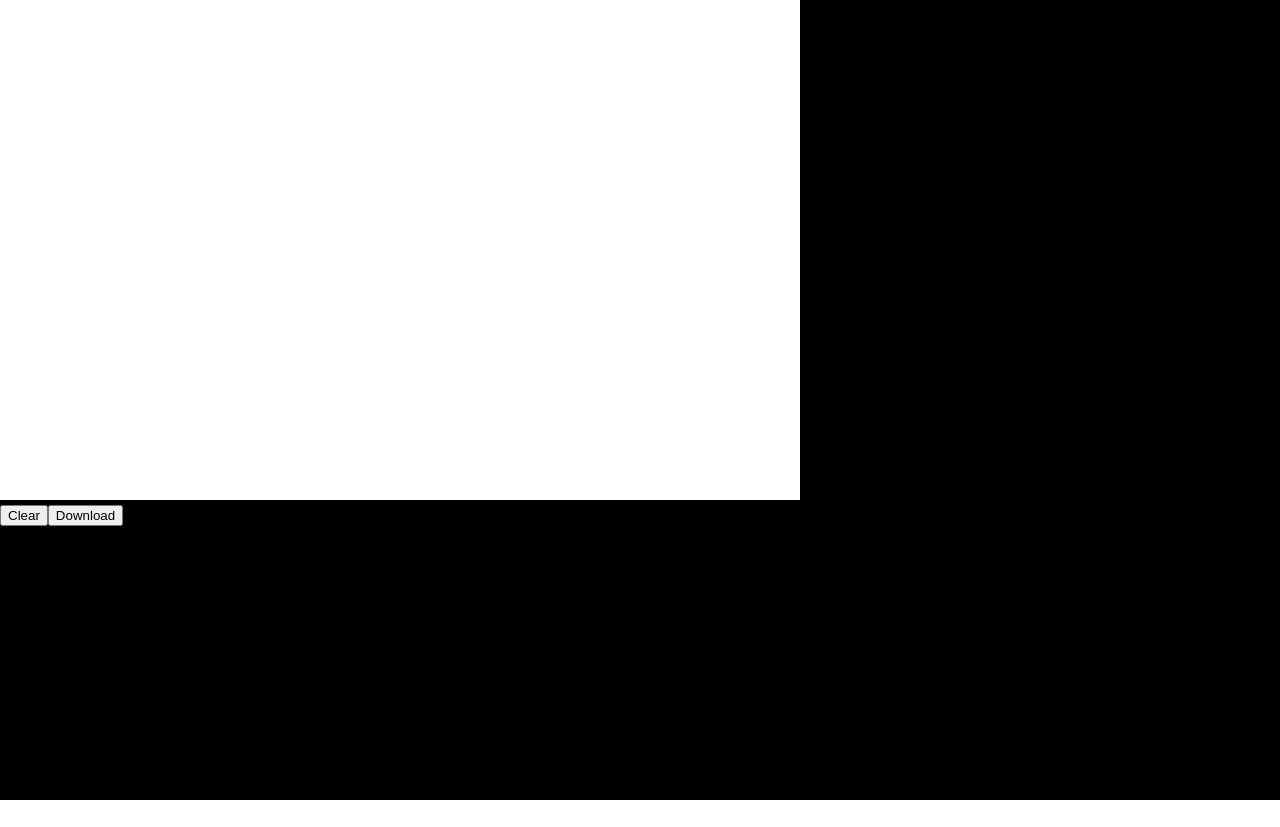
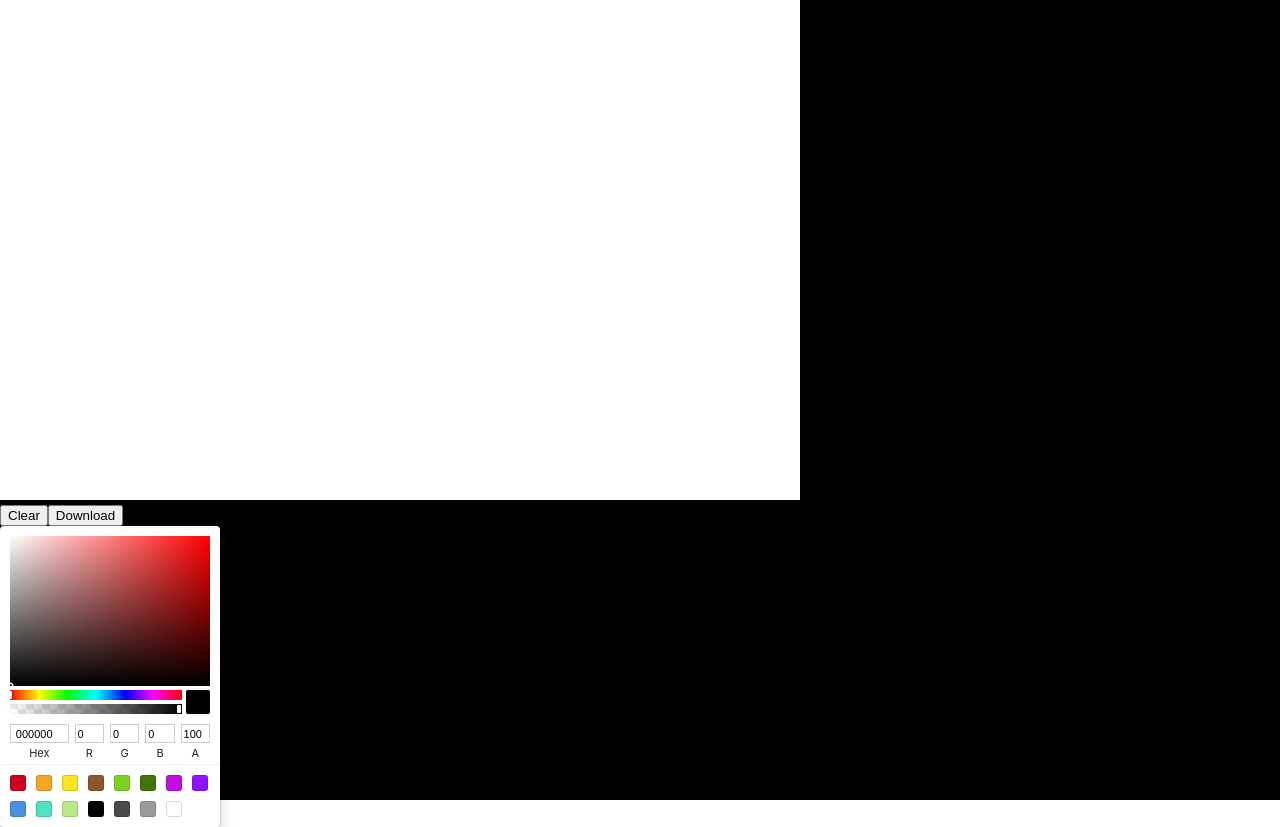
Before and after one commit to QinShiwen/canvas, a React (Create React App) app: page / in a window 1280 px wide. Before the commit the page ends 800 px from the top, so only its background shows below. Built offline with nearby package versions, Linux system fonts and the light colour scheme.

Commit message:
feature/change_color

```diff
--- a/src/pages/Paint/Canvas.tsx
+++ b/src/pages/Paint/Canvas.tsx
@@ -1,7 +1,7 @@
 import React, { useRef, useEffect, useState } from "react";
 import styled from "styled-components";
-//import "react-color";
-//import { SketchPicker } from 'react-color';
+import "react-color";
+import { SketchPicker } from 'react-color';
 
 interface CanvasProps {
   w: number;
@@ -11,6 +11,7 @@ interface CanvasProps {
 export const Canvas = ({ w, h }: CanvasProps) => {
   const canvasRef = useRef<HTMLCanvasElement>(null);
   const [isDrawing, setIsDrawing] = useState(false);
+  const [penColor,setPenColor] = useState("#000000")
 
   const startDrawing = (e: React.MouseEvent<HTMLCanvasElement>) => {
     const canvas = canvasRef.current;
@@ -31,6 +32,9 @@ export const Canvas = ({ w, h }: CanvasProps) => {
     if (!isDrawing) return;
     const canvas = canvasRef.current;
     const ctx = canvas?.getContext("2d");
+    if(ctx){
+      ctx.strokeStyle = penColor
+    }
     ctx?.lineTo(e.clientX, e.clientY);
     ctx?.stroke();
   };
@@ -50,6 +54,10 @@ export const Canvas = ({ w, h }: CanvasProps) => {
     link.click();
   };
 
+  const handleChangeComplete = (color:any)=>{
+    setPenColor(color)
+  }
+
   useEffect(() => {
     const canvas = canvasRef.current;
     if (!canvas) return;
@@ -68,6 +76,11 @@ export const Canvas = ({ w, h }: CanvasProps) => {
       <ToolBar>
         <button onClick={clear}>Clear</button>
         <button onClick={download}>Download</button>
+        {/*<button>color</button>*/}
+        <SketchPicker
+          color={penColor}
+          onChange={ (c)=>{setPenColor(c.hex);console.log(penColor) } }
+        />
         {/*<SketchPicker/>*/}
       </ToolBar>
     </Container>
```
